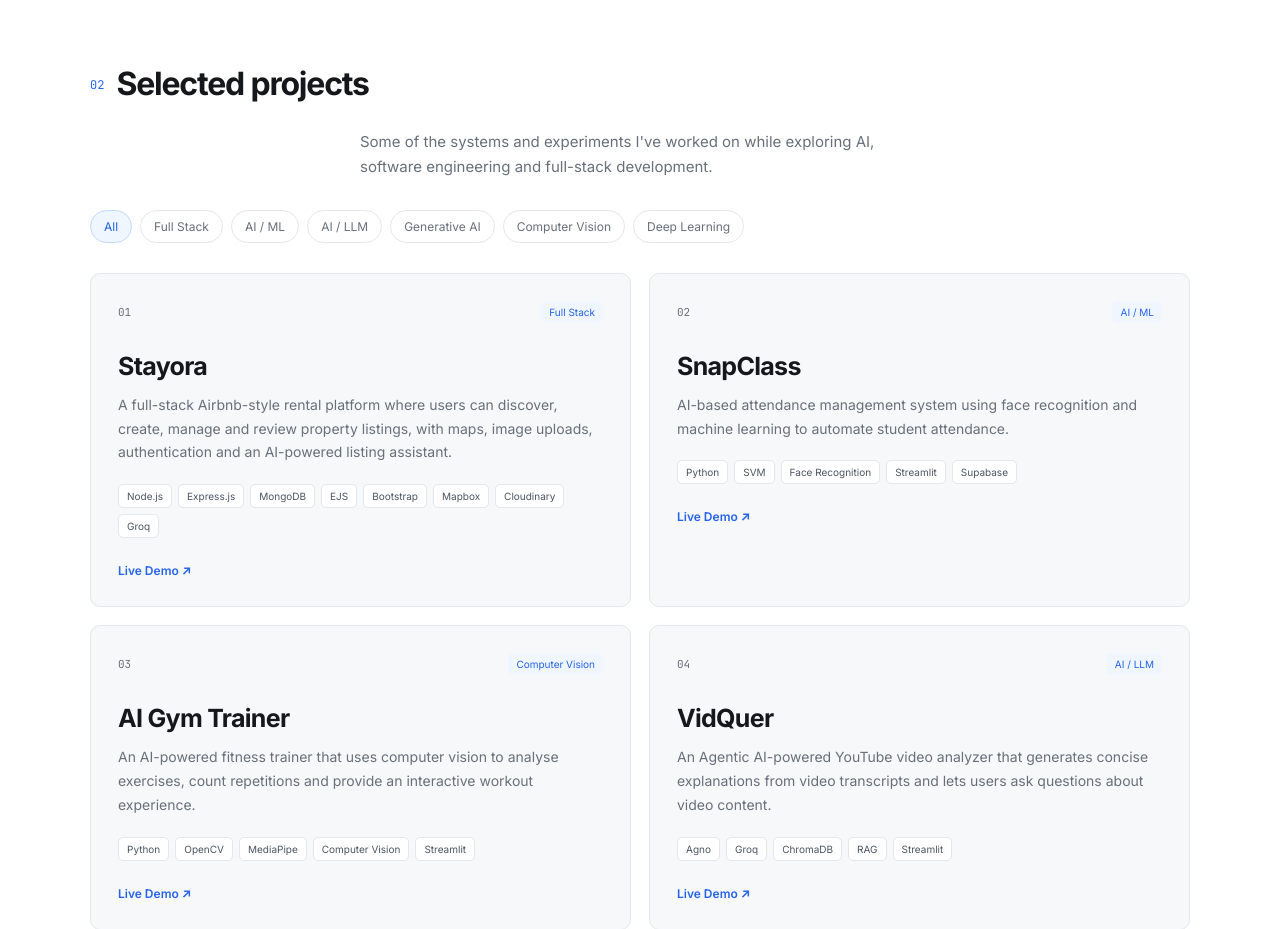
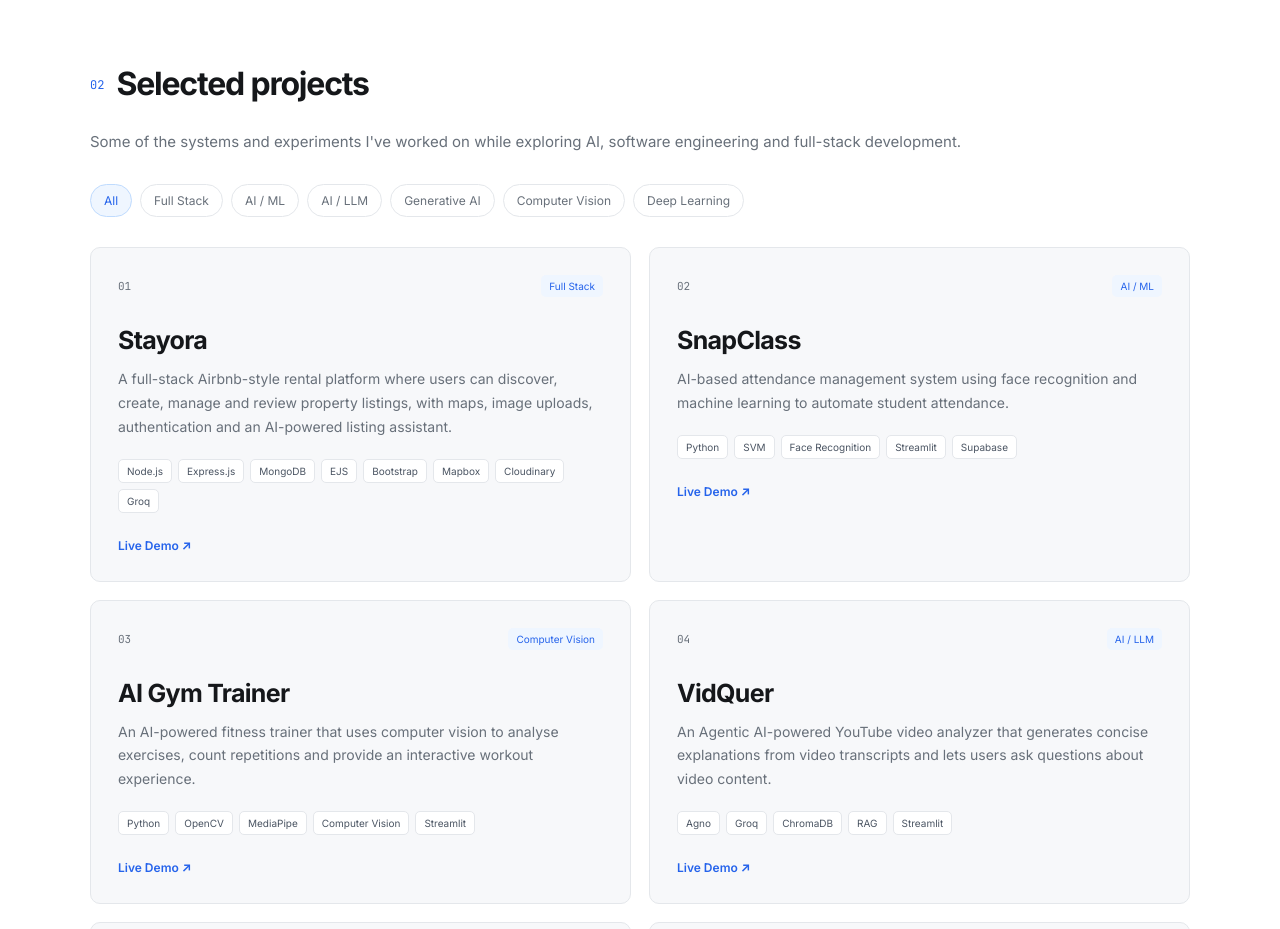
Before and after one commit to simran-kaur5/portfolio, a React (Vite) app: page / in a window 1280 px wide. Shown: the part 1360-2289 px from the top of the page. Built offline with nearby package versions, Linux system fonts and the light colour scheme.

Commit message:
Changed style

```diff
--- a/src/App.css
+++ b/src/App.css
@@ -518,7 +518,6 @@ a {
 }
 
 .section-description {
-  max-width: 560px;
 
   margin-top: -20px;
 
@@ -905,10 +904,6 @@ a {
 }
 
 
-/* =========================================
-   CONTACT
-========================================= */
-
 .contact-section {
   width: 100%;
 
@@ -995,11 +990,6 @@ a {
   color: #2563eb;
   border-color: white;
 }
-
-
-/* =========================================
-   FOOTER
-========================================= */
 
 footer {
   width: min(100% - 40px, var(--container));
```
